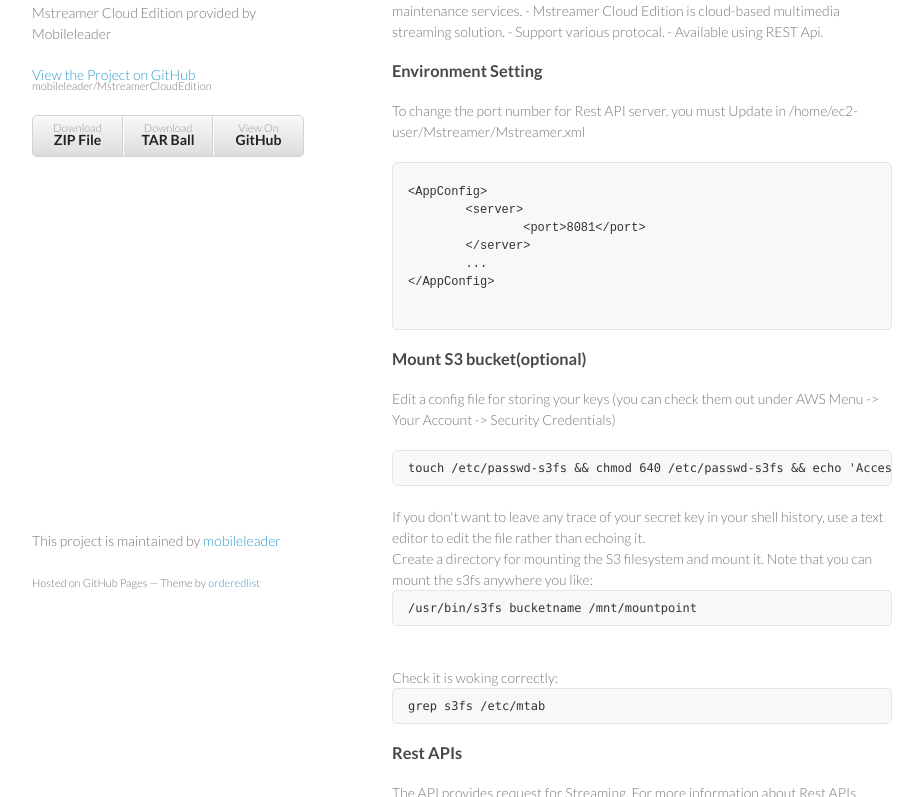
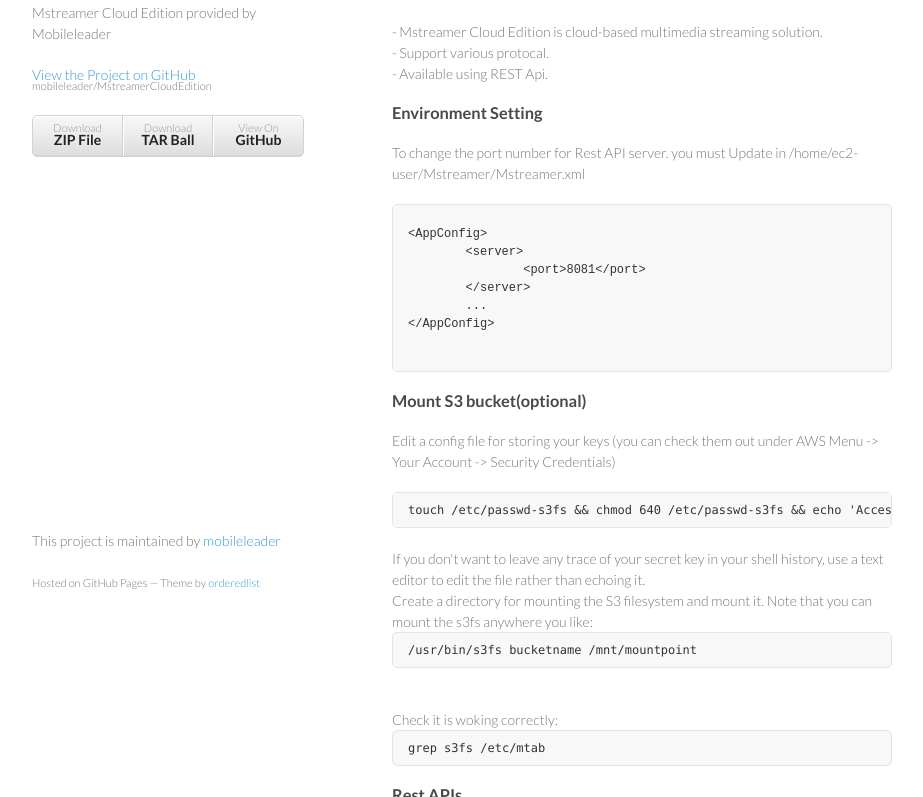
Before and after one commit to mobileleader/Mstreamer, a plain HTML site: page index.html in a window 1280 px wide. Shown: the part 138-935 px from the top of the page, without its empty margins (178-1101 px from the left). Drawn offline with Linux system fonts and the light colour scheme.

Commit message:
Update index.html

```diff
--- a/index.html
+++ b/index.html
@@ -32,10 +32,10 @@
 <h3>
 <a id="welcome-to-github-pages" class="anchor" href="#welcome-to-github-pages" aria-hidden="true"><span class="octicon octicon-link"></span></a>Mstreamer Cloud Edition</h3>
 
-<p>"Mstreamer Cloud Edition" is a streaming software that support various protocal and convert to runs on devices. It offers REST APIs to streaming operations and maintenance services.
+<p>"Mstreamer Cloud Edition" is a streaming software that support various protocal. It offers REST APIs to streaming operations and maintenance services.<br><br>
 
-- Mstreamer Cloud Edition is cloud-based multimedia streaming solution.
-- Support various protocal.
+- Mstreamer Cloud Edition is cloud-based multimedia streaming solution.<br>
+- Support various protocal.<br>
 - Available using REST Api.</p>
 
 <h3>
```
